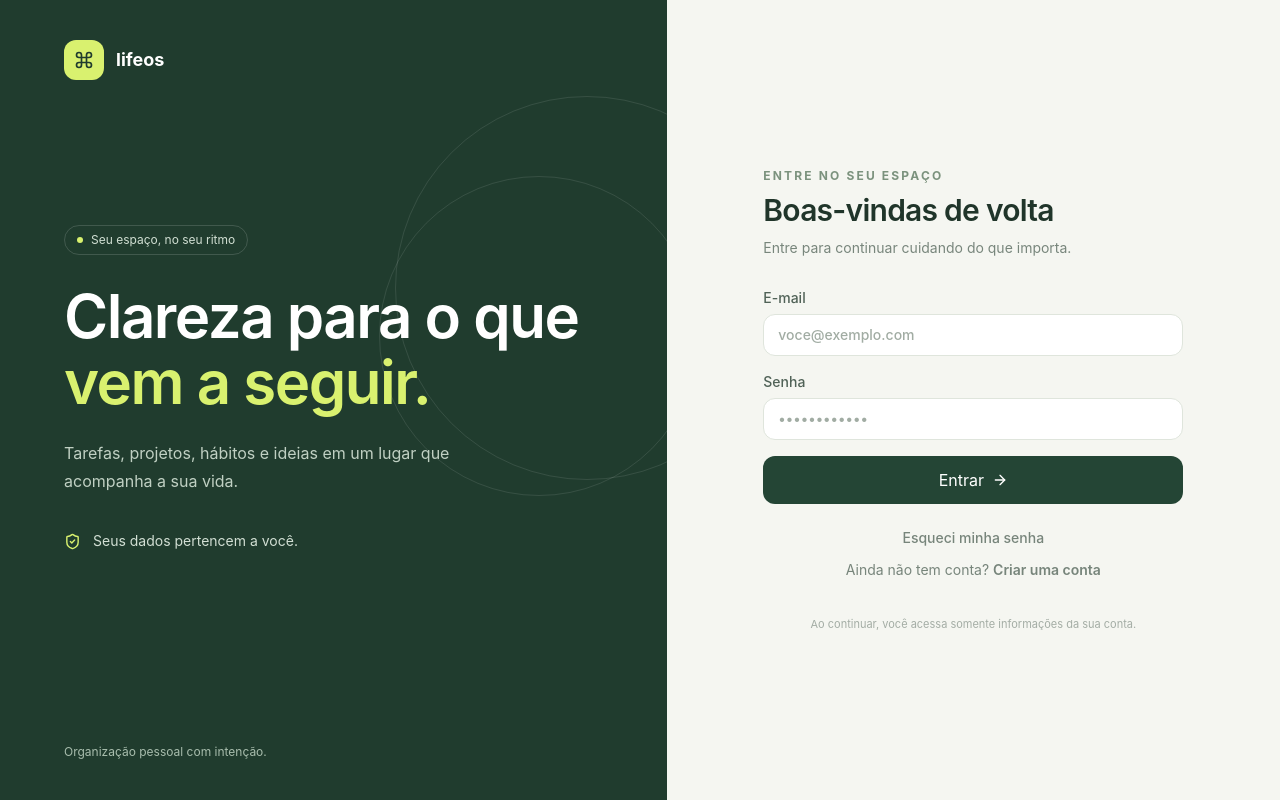
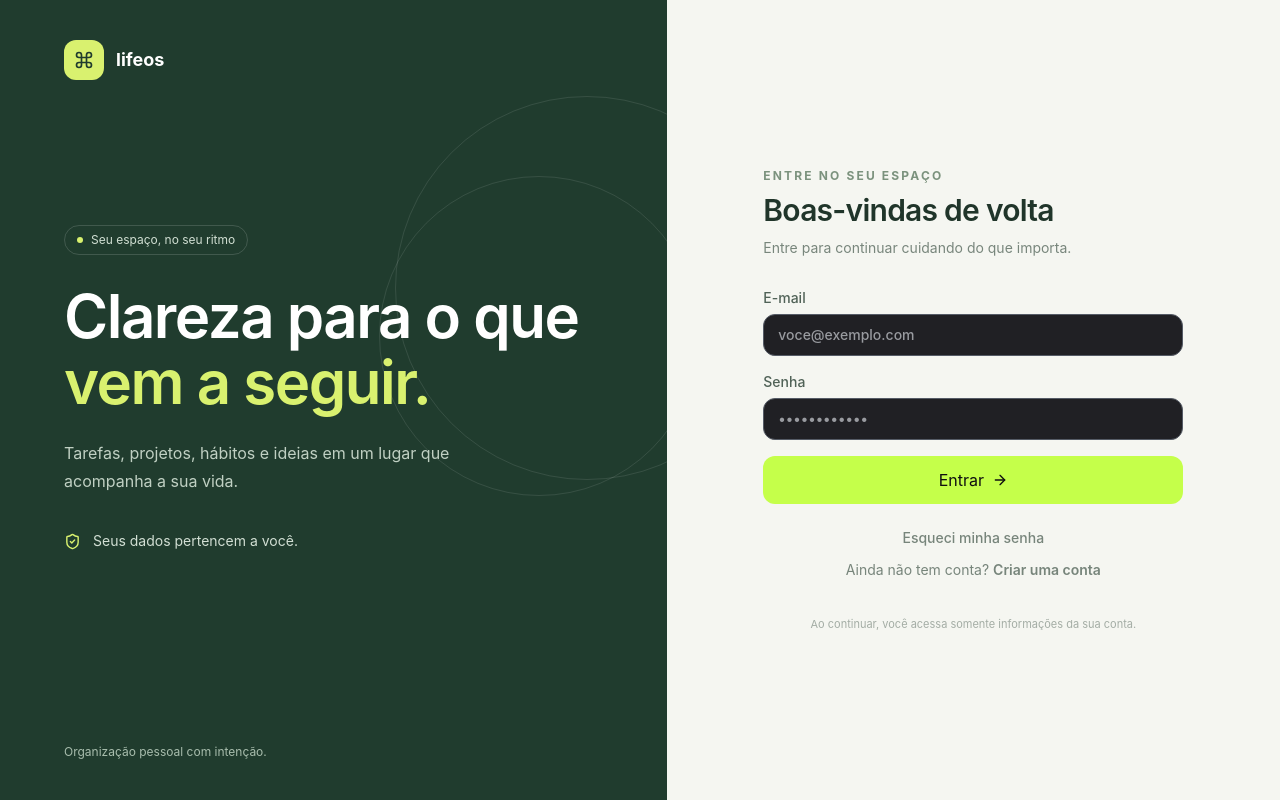
Before and after one commit to rayque-labs/lifeos, a React (Vite) app in the folder frontend/: page /login in a window 1280 px wide. Built offline with nearby package versions, Linux system fonts and the light colour scheme; no server answers.

Commit message:
style(ui): align buttons and inputs with Monolith semantic palette

```diff
--- a/frontend/src/components/ui.tsx
+++ b/frontend/src/components/ui.tsx
@@ -5,17 +5,17 @@ export function Button({ children, variant = 'primary', busy, className = '', ..
   variant?: 'primary' | 'secondary' | 'ghost' | 'danger'; busy?: boolean
 }) {
   const styles = {
-    primary: 'bg-[#244535] text-white hover:bg-[#315b45] focus:ring-[#b6db74]',
-    secondary: 'bg-[#e9eee6] text-[#244535] hover:bg-[#dfe8dc] focus:ring-[#b6db74]',
-    ghost: 'bg-transparent text-[#52665a] hover:bg-[#eff2ed] focus:ring-[#b6db74]',
-    danger: 'bg-[#fff0ed] text-[#a44233] hover:bg-[#ffe2dd] focus:ring-[#f7b0a4]',
+    primary: 'bg-[#C5FF4A] text-[#101010] hover:bg-[#d8ff8c] focus:ring-[#C5FF4A]',
+    secondary: 'bg-[#292b2d] text-[#F1F1ED] hover:bg-[#383c3d] focus:ring-[#C5FF4A]',
+    ghost: 'bg-transparent text-[#F1F1ED] hover:bg-[#303233] focus:ring-[#C5FF4A]',
+    danger: 'bg-[#3a2025] text-[#FF4D57] hover:bg-[#51272e] focus:ring-[#FF4D57]',
   }
   return <button {...props} disabled={props.disabled || busy} className={`inline-flex items-center justify-center gap-2 rounded-xl px-4 py-2.5 text-sm font-semibold transition focus:outline-none focus:ring-2 focus:ring-offset-2 disabled:cursor-not-allowed disabled:opacity-55 ${styles[variant]} ${className}`}>
     {busy && <LoaderCircle size={16} className="animate-spin" />}{children}
   </button>
 }
 
-const fieldClass = 'w-full rounded-xl border border-[#dfe5dc] bg-white px-3.5 py-2.5 text-sm text-[#20352a] outline-none transition placeholder:text-[#a1aca3] focus:border-[#799c78] focus:ring-2 focus:ring-[#dce8d5]'
+const fieldClass = 'w-full rounded-xl border border-[#555B66] bg-[#202024] px-3.5 py-2.5 text-sm text-[#F1F1ED] outline-none transition placeholder:text-[#999ba0] focus:border-[#C5FF4A] focus:ring-2 focus:ring-[#C5FF4A]/30'
 export function Input(props: InputHTMLAttributes<HTMLInputElement>) {
   return <input {...props} className={`${fieldClass} ${props.className || ''}`} />
 }
```
